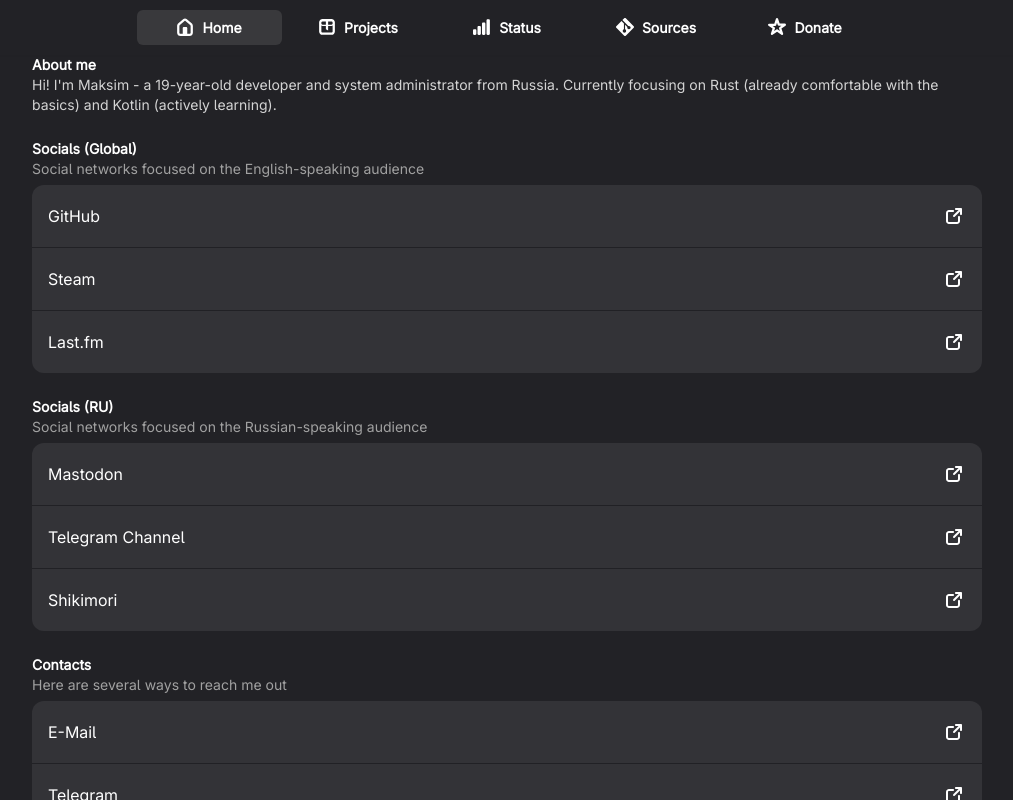
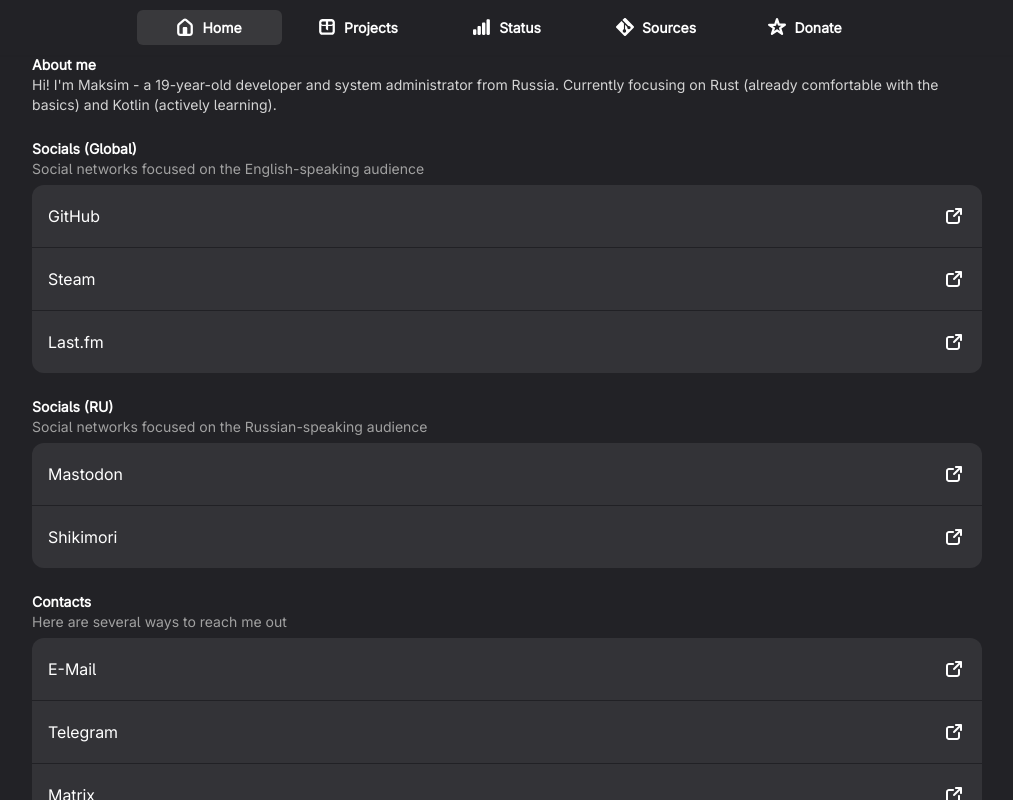
Before and after one commit to OctoBanon-Main/website, a Next.js app: page / in a window 1280 px wide. Shown: the top 800 px of the page, without its empty margins (133-1146 px from the left). Built offline with nearby package versions, Linux system fonts and the light colour scheme.

Commit message:
Remove Telegram Channel from RU_SOCIALS

```diff
--- a/src/data/links.ts
+++ b/src/data/links.ts
@@ -6,7 +6,6 @@
 
 export const RU_SOCIALS = [
   { href: "https://mastodon.ml/@octobanon", text: "Mastodon" },
-  { href: "https://t.me/octobanon_place", text: "Telegram Channel" },
   { href: "https://shikimori.io/OctoBanon", text: "Shikimori" }
 ];
 
```
